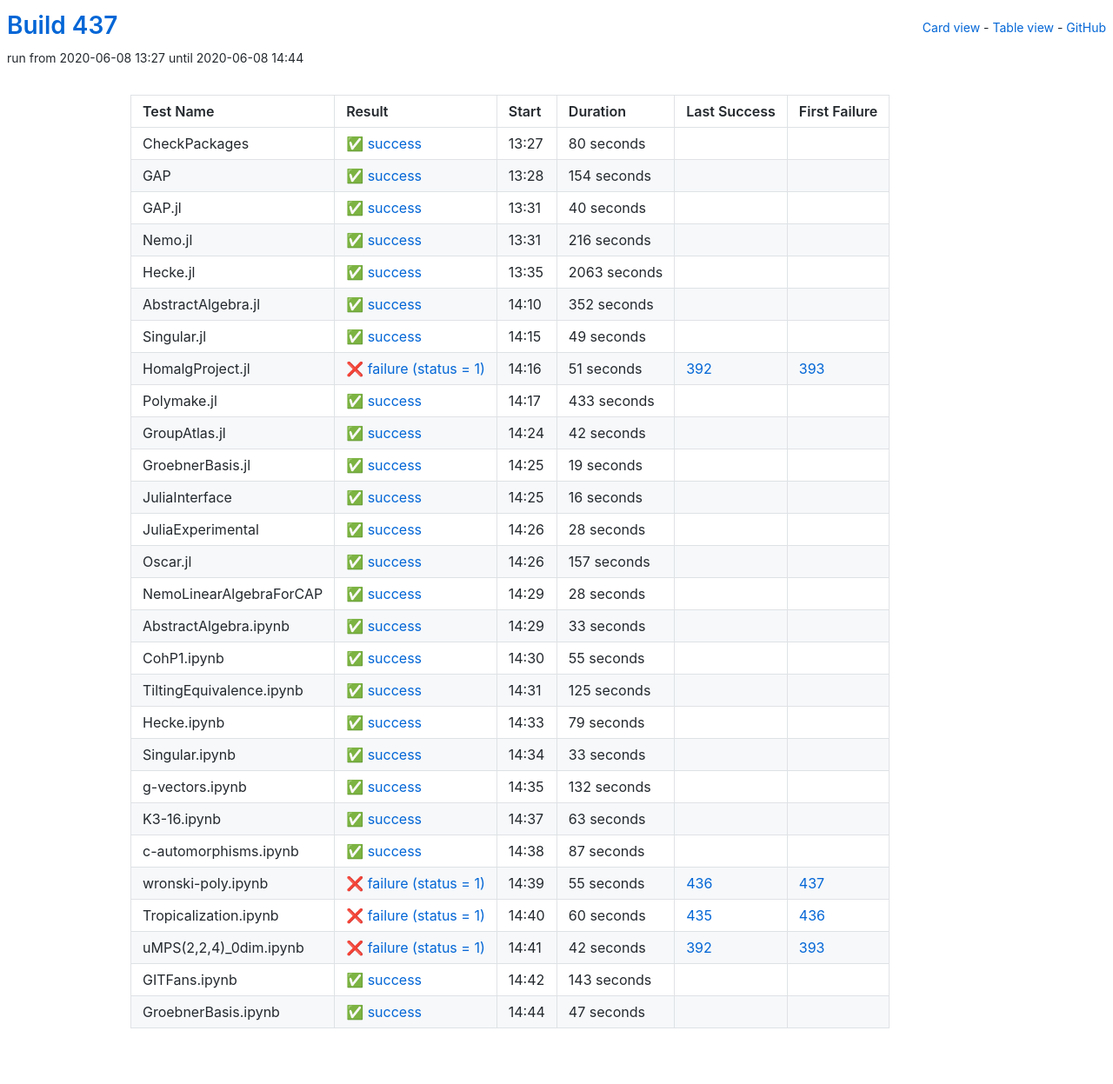
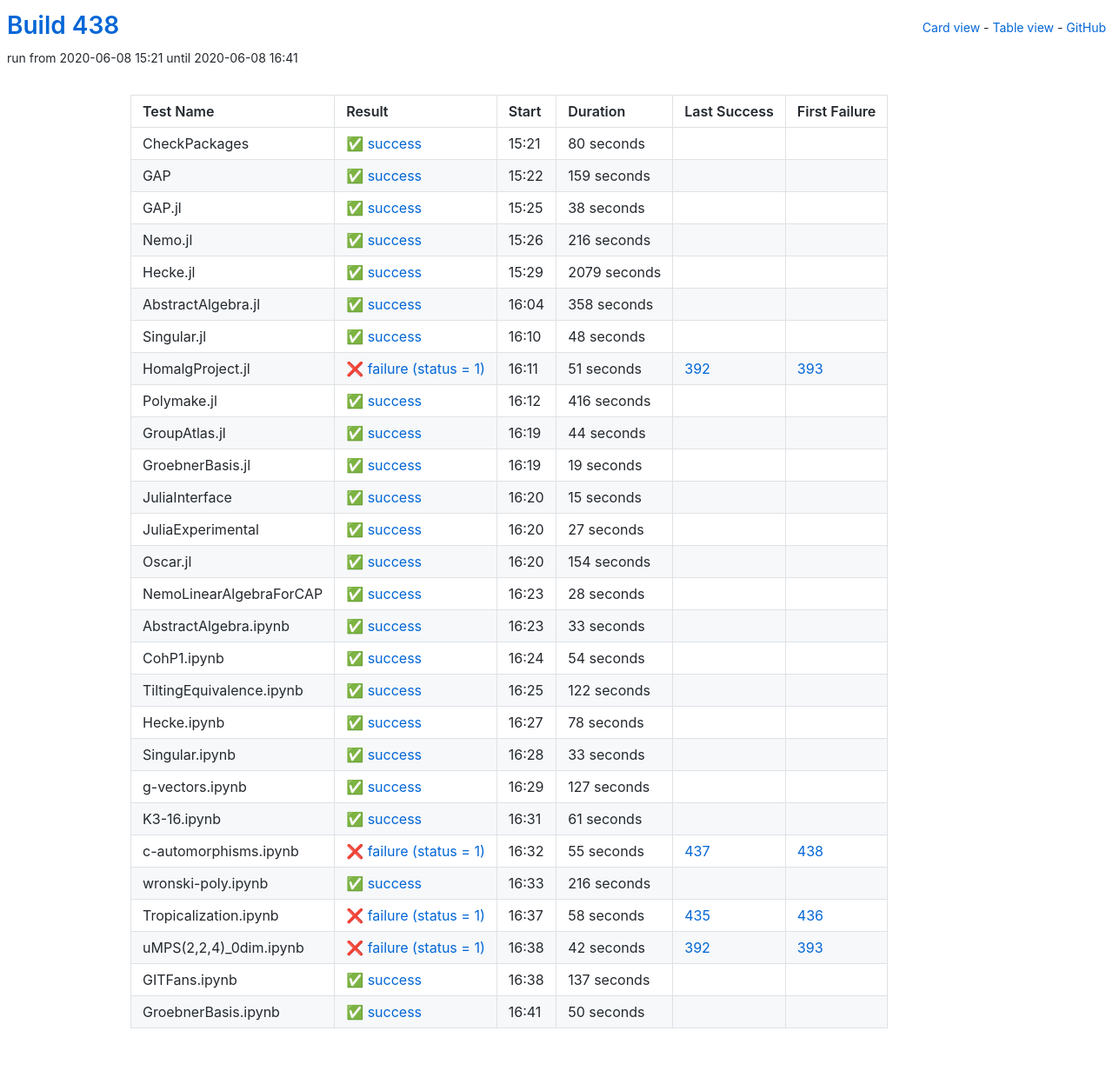
Before and after one commit to oscar-system/oscar-ci-status-1.4, a Jekyll site: the page built from table.html, in a window 1280 px wide. Shown: the whole page at 87% size. Built offline with Jekyll 4.4.1, drawn with Linux system fonts in a browser that asks for light colours.

Commit message:
Build 438

```diff
--- a/_data/ci.yml
+++ b/_data/ci.yml
@@ -1,5 +1,5 @@
-build: 437
-build_url: https://oscarci.mathematik.uni-kl.de/job/oscar-julia-1.4/437/
+build: 438
+build_url: https://oscarci.mathematik.uni-kl.de/job/oscar-julia-1.4/438/
 job: oscar-julia-1.4
 tests:
 - duration: 80
@@ -9,33 +9,33 @@ tests:
   id: checkpackages
   last_success: false
   last_success_url: null
-  log: https://oscarci.mathematik.uni-kl.de/job/oscar-julia-1.4/437/artifact/logs/build-437/CheckPackages.log
+  log: https://oscarci.mathematik.uni-kl.de/job/oscar-julia-1.4/438/artifact/logs/build-438/CheckPackages.log
   name: CheckPackages
-  start: 2020-06-08 13:27
+  start: 2020-06-08 15:21
   status: success
   success: true
-- duration: 154
+- duration: 159
   exitcode: 0
   first_failure: false
   first_failure_url: null
   id: gap
   last_success: false
   last_success_url: null
-  log: https://oscarci.mathematik.uni-kl.de/job/oscar-julia-1.4/437/artifact/logs/build-437/GAP.log
+  log: https://oscarci.mathematik.uni-kl.de/job/oscar-julia-1.4/438/artifact/logs/build-438/GAP.log
   name: GAP
-  start: 2020-06-08 13:28
+  start: 2020-06-08 15:22
   status: success
   success: true
-- duration: 40
+- duration: 38
   exitcode: 0
   first_failure: false
   first_failure_url: null
   id: gap-jl
   last_success: false
   last_success_url: null
-  log: https://oscarci.mathematik.uni-kl.de/job/oscar-julia-1.4/437/artifact/logs/build-437/GAP.jl.log
+  log: https://oscarci.mathematik.uni-kl.de/job/oscar-julia-1.4/438/artifact/logs/build-438/GAP.jl.log
   name: GAP.jl
-  start: 2020-06-08 13:31
+  start: 2020-06-08 15:25
   status: success
   success: true
 - duration: 216
@@ -45,45 +45,45 @@ tests:
   id: nemo-jl
   last_success: false
   last_success_url: null
-  log: https://oscarci.mathematik.uni-kl.de/job/oscar-julia-1.4/437/artifact/logs/build-437/Nemo.jl.log
+  log: https://oscarci.mathematik.uni-kl.de/job/oscar-julia-1.4/438/artifact/logs/build-438/Nemo.jl.log
   name: Nemo.jl
-  start: 2020-06-08 13:31
+  start: 2020-06-08 15:26
   status: success
   success: true
-- duration: 2063
+- duration: 2079
   exitcode: 0
   first_failure: false
   first_failure_url: null
   id: hecke-jl
   last_success: false
   last_success_url: null
-  log: https://oscarci.mathematik.uni-kl.de/job/oscar-julia-1.4/437/artifact/logs/build-437/Hecke.jl.log
+  log: https://oscarci.mathematik.uni-kl.de/job/oscar-julia-1.4/438/artifact/logs/build-438/Hecke.jl.log
   name: Hecke.jl
-  start: 2020-06-08 13:35
+  start: 2020-06-08 15:29
   status: success
   success: true
-- duration: 352
+- duration: 358
   exitcode: 0
   first_failure: false
   first_failure_url: null
   id: abstractalgebra-jl
   last_success: false
   last_success_url: null
-  log: https://oscarci.mathematik.uni-kl.de/job/oscar-julia-1.4/437/artifact/logs/build-437/AbstractAlgebra.jl.log
+  log: https://oscarci.mathematik.uni-kl.de/job/oscar-julia-1.4/438/artifact/logs/build-438/AbstractAlgebra.jl.log
   name: AbstractAlgebra.jl
-  start: 2020-06-08 14:10
+  start: 2020-06-08 16:04
   status: success
   success: true
-- duration: 49
+- duration: 48
   exitcode: 0
   first_failure: false
   first_failure_url: null
   id: singular-jl
   last_success: false
   last_success_url: null
-  log: https://oscarci.mathematik.uni-kl.de/job/oscar-julia-1.4/437/artifact/logs/build-437/Singular.jl.log
+  log: https://oscarci.mathematik.uni-kl.de/job/oscar-julia-1.4/438/artifact/logs/build-438/Singular.jl.log
   name: Singular.jl
-  start: 2020-06-08 14:15
+  start: 2020-06-08 16:10
   status: success
   success: true
 - duration: 51
@@ -93,33 +93,33 @@ tests:
   id: homalgproject-jl
   last_success: 392
   last_success_url: https://oscarci.mathematik.uni-kl.de/job/oscar-julia-1.4/392/
-  log: https://oscarci.mathematik.uni-kl.de/job/oscar-julia-1.4/437/artifact/logs/build-437/HomalgProject.jl.log
+  log: https://oscarci.mathematik.uni-kl.de/job/oscar-julia-1.4/438/artifact/logs/build-438/HomalgProject.jl.log
   name: HomalgProject.jl
-  start: 2020-06-08 14:16
+  start: 2020-06-08 16:11
   status: failure
   success: false
-- duration: 433
+- duration: 416
   exitcode: 0
   first_failure: false
   first_failure_url: null
   id: polymake-jl
   last_success: false
   last_success_url: null
-  log: https://oscarci.mathematik.uni-kl.de/job/oscar-julia-1.4/437/artifact/logs/build-437/Polymake.jl.log
+  log: https://oscarci.mathematik.uni-kl.de/job/oscar-julia-1.4/438/artifact/logs/build-438/Polymake.jl.log
   name: Polymake.jl
-  start: 2020-06-08 14:17
+  start: 2020-06-08 16:12
   status: success
   success: true
-- duration: 42
+- duration: 44
   exitcode: 0
   first_failure: false
   first_failure_url: null
   id: groupatlas-jl
   last_success: false
   last_success_url: null
-  log: https://oscarci.mathematik.uni-kl.de/job/oscar-julia-1.4/437/artifact/logs/build-437/GroupAtlas.jl.log
+  log: https://oscarci.mathematik.uni-kl.de/job/oscar-julia-1.4/438/artifact/logs/build-438/GroupAtlas.jl.log
   name: GroupAtlas.jl
-  start: 2020-06-08 14:24
+  start: 2020-06-08 16:19
   status: success
   success: true
 - duration: 19
@@ -129,45 +129,45 @@ tests:
   id: groebnerbasis-jl
   last_success: false
   last_success_url: null
-  log: https://oscarci.mathematik.uni-kl.de/job/oscar-julia-1.4/437/artifact/logs/build-437/GroebnerBasis.jl.log
+  log: https://oscarci.mathematik.uni-kl.de/job/oscar-julia-1.4/438/artifact/logs/build-438/GroebnerBasis.jl.log
   name: GroebnerBasis.jl
-  start: 2020-06-08 14:25
+  start: 2020-06-08 16:19
   status: success
   success: true
-- duration: 16
+- duration: 15
   exitcode: 0
   first_failure: false
   first_failure_url: null
   id: juliainterface
   last_success: false
   last_success_url: null
-  log: https://oscarci.mathematik.uni-kl.de/job/oscar-julia-1.4/437/artifact/logs/build-437/JuliaInterface.log
+  log: https://oscarci.mathematik.uni-kl.de/job/oscar-julia-1.4/438/artifact/logs/build-438/JuliaInterface.log
   name: JuliaInterface
-  start: 2020-06-08 14:25
+  start: 2020-06-08 16:20
   status: success
   success: true
-- duration: 28
+- duration: 27
   exitcode: 0
   first_failure: false
   first_failure_url: null
   id: juliaexperimental
   last_success: false
   last_success_url: null
-  log: https://oscarci.mathematik.uni-kl.de/job/oscar-julia-1.4/437/artifact/logs/build-437/JuliaExperimental.log
+  log: https://oscarci.mathematik.uni-kl.de/job/oscar-julia-1.4/438/artifact/logs/build-438/JuliaExperimental.log
   name: JuliaExperimental
-  start: 2020-06-08 14:26
+  start: 2020-06-08 16:20
   status: success
   success: true
-- duration: 157
+- duration: 154
   exitcode: 0
   first_failure: false
   first_failure_url: null
   id: oscar-jl
   last_success: false
   last_success_url: null
-  log: https://oscarci.mathematik.uni-kl.de/job/oscar-julia-1.4/437/artifact/logs/build-437/Oscar.jl.log
+  log: https://oscarci.mathematik.uni-kl.de/job/oscar-julia-1.4/438/artifact/logs/build-438/Oscar.jl.log
   name: Oscar.jl
-  start: 2020-06-08 14:26
+  start: 2020-06-08 16:20
   status: success
   success: true
 - duration: 28
@@ -177,9 +177,9 @@ tests:
   id: nemolinearalgebraforcap
   last_success: false
   last_success_url: null
-  log: https://oscarci.mathematik.uni-kl.de/job/oscar-julia-1.4/437/artifact/logs/build-437/NemoLinearAlgebraForCAP.log
+  log: https://oscarci.mathematik.uni-kl.de/job/oscar-julia-1.4/438/artifact/logs/build-438/NemoLinearAlgebraForCAP.log
   name: NemoLinearAlgebraForCAP
-  start: 2020-06-08 14:29
+  start: 2020-06-08 16:23
   status: success
   success: true
 - duration: 33
@@ -189,45 +189,45 @@ tests:
   id: abstractalgebra-ipynb
   last_success: false
   last_success_url: null
-  log: https://oscarci.mathematik.uni-kl.de/job/oscar-julia-1.4/437/artifact/logs/build-437/AbstractAlgebra.ipynb.log
+  log: https://oscarci.mathematik.uni-kl.de/job/oscar-julia-1.4/438/artifact/logs/build-438/AbstractAlgebra.ipynb.log
   name: AbstractAlgebra.ipynb
-  start: 2020-06-08 14:29
+  start: 2020-06-08 16:23
   status: success
   success: true
-- duration: 55
+- duration: 54
   exitcode: 0
   first_failure: false
   first_failure_url: null
   id: cohp1-ipynb
   last_success: false
   last_success_url: null
-  log: https://oscarci.mathematik.uni-kl.de/job/oscar-julia-1.4/437/artifact/logs/build-437/CohP1.ipynb.log
+  log: https://oscarci.mathematik.uni-kl.de/job/oscar-julia-1.4/438/artifact/logs/build-438/CohP1.ipynb.log
   name: CohP1.ipynb
-  start: 2020-06-08 14:30
+  start: 2020-06-08 16:24
   status: success
   success: true
-- duration: 125
+- duration: 122
   exitcode: 0
   first_failure: false
   first_failure_url: null
   id: tiltingequivalence-ipynb
   last_success: false
   last_success_url: null
-  log: https://oscarci.mathematik.uni-kl.de/job/oscar-julia-1.4/437/artifact/logs/build-437/TiltingEquivalence.ipynb.log
+  log: https://oscarci.mathematik.uni-kl.de/job/oscar-julia-1.4/438/artifact/logs/build-438/TiltingEquivalence.ipynb.log
   name: TiltingEquivalence.ipynb
-  start: 2020-06-08 14:31
+  start: 2020-06-08 16:25
   status: success
   success: true
-- duration: 79
+- duration: 78
   exitcode: 0
   first_failure: false
   first_failure_url: null
   id: hecke-ipynb
   last_success: false
   last_success_url: null
-  log: https://oscarci.mathematik.uni-kl.de/job/oscar-julia-1.4/437/artifact/logs/build-437/Hecke.ipynb.log
+  log: https://oscarci.mathematik.uni-kl.de/job/oscar-julia-1.4/438/artifact/logs/build-438/Hecke.ipynb.log
   name: Hecke.ipynb
-  start: 2020-06-08 14:33
+  start: 2020-06-08 16:27
   status: success
   success: true
 - duration: 33
@@ -237,69 +237,69 @@ tests:
   id: singular-ipynb
   last_success: false
   last_success_url: null
-  log: https://oscarci.mathematik.uni-kl.de/job/oscar-julia-1.4/437/artifact/logs/build-437/Singular.ipynb.log
+  log: https://oscarci.mathematik.uni-kl.de/job/oscar-julia-1.4/438/artifact/logs/build-438/Singular.ipynb.log
   name: Singular.ipynb
-  start: 2020-06-08 14:34
+  start: 2020-06-08 16:28
   status: success
   success: true
-- duration: 132
+- duration: 127
   exitcode: 0
   first_failure: false
   first_failure_url: null
   id: g-vectors-ipynb
   last_success: false
   last_success_url: null
-  log: https://oscarci.mathematik.uni-kl.de/job/oscar-julia-1.4/437/artifact/logs/build-437/g-vectors.ipynb.log
+  log: https://oscarci.mathematik.uni-kl.de/job/oscar-julia-1.4/438/artifact/logs/build-438/g-vectors.ipynb.log
   name: g-vectors.ipynb
-  start: 2020-06-08 14:35
+  start: 2020-06-08 16:29
   status: success
   success: true
-- duration: 63
+- duration: 61
   exitcode: 0
   first_failure: false
   first_failure_url: null
   id: k3-16-ipynb
   last_success: false
   last_success_url: null
-  log: https://oscarci.mathematik.uni-kl.de/job/oscar-julia-1.4/437/artifact/logs/build-437/K3-16.ipynb.log
+  log: https://oscarci.mathematik.uni-kl.de/job/oscar-julia-1.4/438/artifact/logs/build-438/K3-16.ipynb.log
   name: K3-16.ipynb
-  start: 2020-06-08 14:37
-  status: success
-  success: true
-- duration: 87
-  exitcode: 0
-  first_failure: false
-  first_failure_url: null
-  id: c-automorphisms-ipynb
-  last_success: false
-  last_success_url: null
-  log: https://oscarci.mathematik.uni-kl.de/job/oscar-julia-1.4/437/artifact/logs/build-437/c-automorphisms.ipynb.log
-  name: c-automorphisms.ipynb
-  start: 2020-06-08 14:38
+  start: 2020-06-08 16:31
   status: success
   success: true
 - duration: 55
   exitcode: 1
-  first_failure: 437
-  first_failure_url: https://oscarci.mathematik.uni-kl.de/job/oscar-julia-1.4/437/
-  id: wronski-poly-ipynb
-  last_success: 436
-  last_success_url: https://oscarci.mathematik.uni-kl.de/job/oscar-julia-1.4/436/
-  log: https://oscarci.mathematik.uni-kl.de/job/oscar-julia-1.4/437/artifact/logs/build-437/wronski-poly.ipynb.log
-  name: wronski-poly.ipynb
-  start: 2020-06-08 14:39
+  first_failure: 438
+  first_failure_url: https://oscarci.mathematik.uni-kl.de/job/oscar-julia-1.4/438/
+  id: c-automorphisms-ipynb
+  last_success: 437
+  last_success_url: https://oscarci.mathematik.uni-kl.de/job/oscar-julia-1.4/437/
+  log: https://oscarci.mathematik.uni-kl.de/job/oscar-julia-1.4/438/artifact/logs/build-438/c-automorphisms.ipynb.log
+  name: c-automorphisms.ipynb
+  start: 2020-06-08 16:32
   status: failure
   success: false
-- duration: 60
+- duration: 216
+  exitcode: 0
+  first_failure: false
+  first_failure_url: null
+  id: wronski-poly-ipynb
+  last_success: false
+  last_success_url: null
+  log: https://oscarci.mathematik.uni-kl.de/job/oscar-julia-1.4/438/artifact/logs/build-438/wronski-poly.ipynb.log
+  name: wronski-poly.ipynb
+  start: 2020-06-08 16:33
+  status: success
+  success: true
+- duration: 58
   exitcode: 1
   first_failure: 436
   first_failure_url: https://oscarci.mathematik.uni-kl.de/job/oscar-julia-1.4/436/
   id: tropicalization-ipynb
   last_success: 435
   last_success_url: https://oscarci.mathematik.uni-kl.de/job/oscar-julia-1.4/435/
-  log: https://oscarci.mathematik.uni-kl.de/job/oscar-julia-1.4/437/artifact/logs/build-437/Tropicalization.ipynb.log
+  log: https://oscarci.mathematik.uni-kl.de/job/oscar-julia-1.4/438/artifact/logs/build-438/Tropicalization.ipynb.log
   name: Tropicalization.ipynb
-  start: 2020-06-08 14:40
+  start: 2020-06-08 16:37
   status: failure
   success: false
 - duration: 42
@@ -309,32 +309,32 @@ tests:
   id: umps-2-2-4-0dim-ipynb
   last_success: 392
   last_success_url: https://oscarci.mathematik.uni-kl.de/job/oscar-julia-1.4/392/
-  log: https://oscarci.mathematik.uni-kl.de/job/oscar-julia-1.4/437/artifact/logs/build-437/uMPS-2-2-4-_0dim.ipynb.log
+  log: https://oscarci.mathematik.uni-kl.de/job/oscar-julia-1.4/438/artifact/logs/build-438/uMPS-2-2-4-_0dim.ipynb.log
   name: uMPS(2,2,4)_0dim.ipynb
-  start: 2020-06-08 14:41
+  start: 2020-06-08 16:38
   status: failure
   success: false
-- duration: 143
+- duration: 137
   exitcode: 0
   first_failure: false
   first_failure_url: null
   id: gitfans-ipynb
   last_success: false
   last_success_url: null
-  log: https://oscarci.mathematik.uni-kl.de/job/oscar-julia-1.4/437/artifact/logs/build-437/GITFans.ipynb.log
+  log: https://oscarci.mathematik.uni-kl.de/job/oscar-julia-1.4/438/artifact/logs/build-438/GITFans.ipynb.log
   name: GITFans.ipynb
-  start: 2020-06-08 14:42
+  start: 2020-06-08 16:38
   status: success
   success: true
-- duration: 47
+- duration: 50
   exitcode: 0
   first_failure: false
   first_failure_url: null
   id: groebnerbasis-ipynb
   last_success: false
   last_success_url: null
-  log: https://oscarci.mathematik.uni-kl.de/job/oscar-julia-1.4/437/artifact/logs/build-437/GroebnerBasis.ipynb.log
+  log: https://oscarci.mathematik.uni-kl.de/job/oscar-julia-1.4/438/artifact/logs/build-438/GroebnerBasis.ipynb.log
   name: GroebnerBasis.ipynb
-  start: 2020-06-08 14:44
+  start: 2020-06-08 16:41
   status: success
   success: true
```
Also changed, not shown: README.md.
